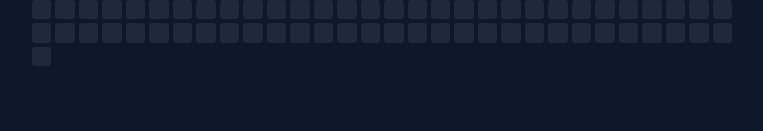
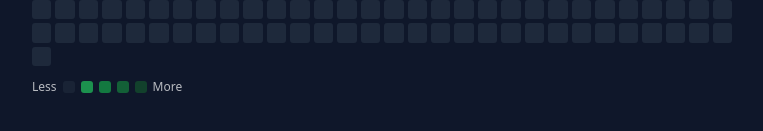
Before and after one commit to pearcoderman/local-first-habit-tracker-heatmap, a plain HTML site: page index.html in a window 1280 px wide. Shown: the part 189-320 px from the top of the page, without its empty margins (258-1021 px from the left). Drawn offline with Linux system fonts and the light colour scheme.

Commit message:
Add heatmap intensity legend

```diff
--- a/index.html
+++ b/index.html
@@ -14,6 +14,17 @@
     </header>
 
     <section id="heatmap"></section>
+
+    <div class="legend">
+      <span>Less</span>
+        <div class="cell level-0"></div>
+        <div class="cell level-1"></div>
+        <div class="cell level-2"></div>
+        <div class="cell level-3"></div>
+        <div class="cell level-4"></div>
+      <span>More</span>
+    </div>
+
   </main>
 
   <script src="storage.js"></script>
--- a/style.css
+++ b/style.css
@@ -56,3 +56,17 @@ header {
 .cell:hover .tooltip {
   opacity: 1;
 }
+
+.legend {
+  display: flex;
+  align-items: center;
+  gap: 6px;
+  margin-top: 12px;
+  font-size: 12px;
+  opacity: 0.7;
+}
+
+.legend .cell {
+  width: 12px;
+  height: 12px;
+}
```
